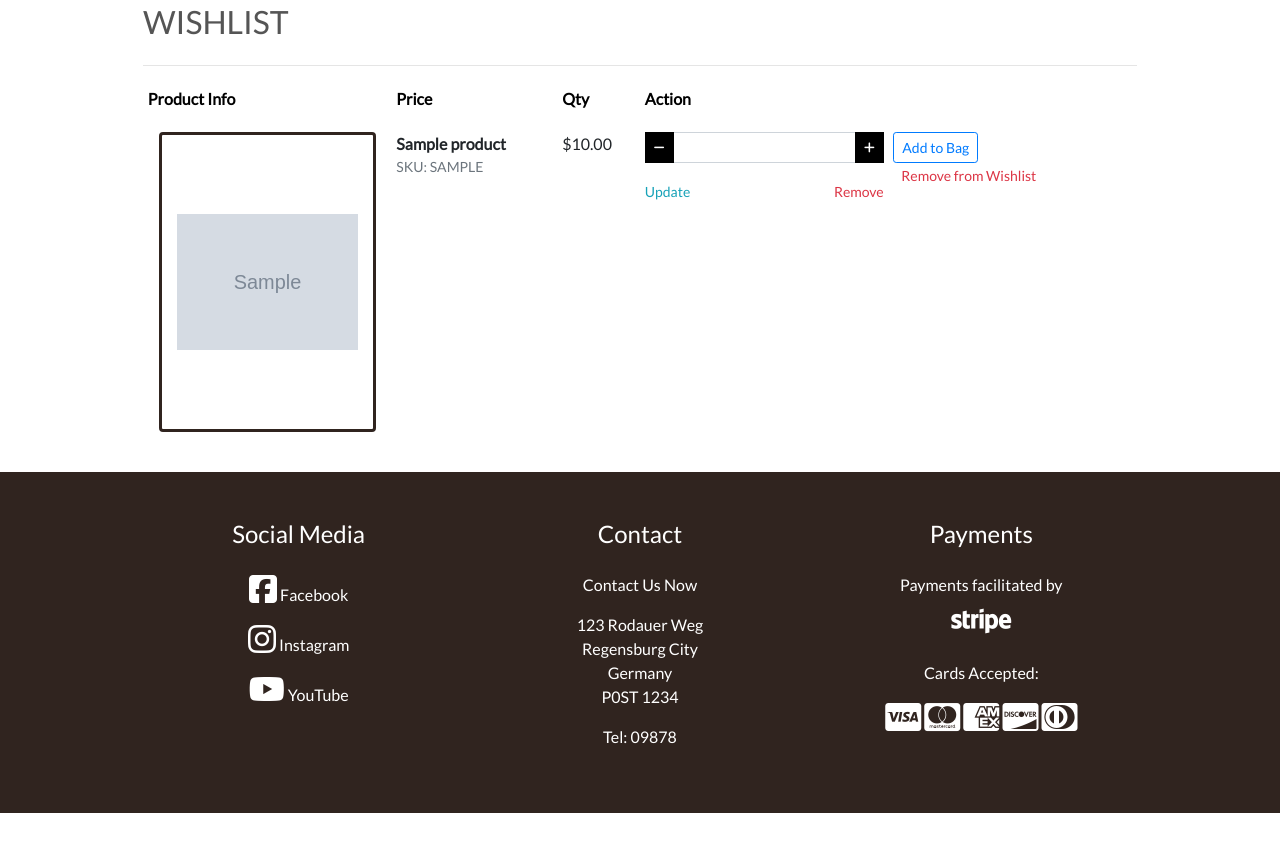
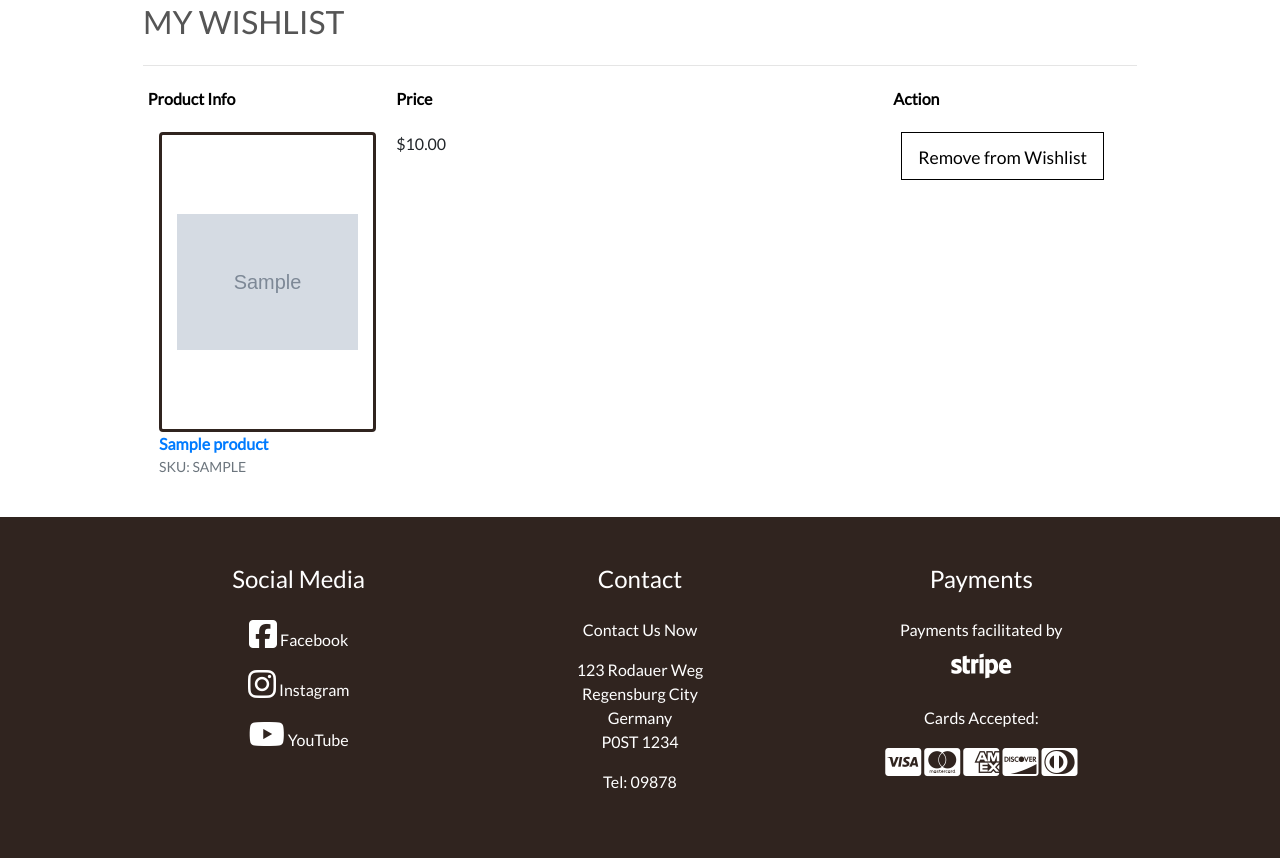
Before and after one commit to HinaKhan94/fetch, a Django app: page /profile/wishlist/ in a window 1280 px wide. Shown: the part 194-1052 px from the top of the page. Before the commit the page ends 1007 px from the top, so only its background shows below. Run offline with Django 3.2, Linux system fonts and the light colour scheme; a user stored in the database is signed in; tables that the repository leaves empty hold one stand-in row (values such as "Sample post"); grey boxes marked "Sample" are stand-in pictures; some libraries are stand-ins or nearby versions.

Commit message:
chore: add delete from wishlist funntionality and finished it

```diff
--- a/bag/templates/bag/bag.html
+++ b/bag/templates/bag/bag.html
@@ -28,6 +28,7 @@
                             <thead class="text-black">
                                 <tr>
                                     <th scope="col">Product Info</th>
+                                    <th scope="col"></th>
                                     <th scope="col">Price</th>
                                     <th scope="col">Qty</th>
                                     <th scope="col">Subtotal</th>
--- a/profiles/templates/profiles/profile.html
+++ b/profiles/templates/profiles/profile.html
@@ -29,7 +29,7 @@
                 <div>
                     <ul class="navbar-nav w-auto mx-auto">
                         <li class="nav-item">
-                            <a class="btn btn-outline-black rounded-0  logo-font font-weight-bold nav-link text-black" href="">
+                            <a class="btn btn-outline-black rounded-0  logo-font font-weight-bold nav-link text-black" href="{% url 'wishlist' %}">
                                 Wishlist <i class="fa-regular fa-heart"></i>
                             </a>
                         </li>
--- a/profiles/templates/profiles/wishlist.html
+++ b/profiles/templates/profiles/wishlist.html
@@ -15,7 +15,7 @@
         <div class="row">
             <div class="col">
                 <hr>
-                <h2 class="logo-font mb-4">Wishlist</h2>
+                <h2 class="logo-font mb-4">My Wishlist</h2>
                 <hr>
             </div>
         </div>
@@ -29,7 +29,6 @@
                                 <tr>
                                     <th scope="col">Product Info</th>
                                     <th scope="col">Price</th>
-                                    <th scope="col">Qty</th>
                                     <th scope="col">Action</th>
                                 </tr>
                             </thead>
@@ -37,11 +36,13 @@
                             {% for item in wishlist_items %}
                                 <tr>
                                     <td class="p-3 w-25">
-                                        {% if item.product.image %}
-                                            <img class="img-fluid rounded" src="{{ item.product.image.url }}" alt="{{ item.product.name }}">
-                                        {% else %}
-                                            <img class="img-fluid rounded" src="{{ MEDIA_URL }}noimage.png" alt="{{ item.product.name }}">
-                                        {% endif %}
+                                        <a href="{% url 'product_detail' item.product.id %}">
+                                            {% if item.product.image %}
+                                                <img class="img-fluid rounded" src="{{ item.product.image.url }}" alt="{{ item.product.name }}>
+                                            {% else %}
+                                                <img class="img-fluid rounded" src="{{ MEDIA_URL }}noimage.png" alt="{{ item.product.name }}">
+                                            {% endif %}
+                                        </a>
                                     </td>
                                     <td class="py-3">
                                         <p class="my-0"><strong>{{ item.product.name }}</strong></p>
@@ -51,44 +52,7 @@
                                         <p class="my-0">${{ item.product.price }}</p>
                                     </td>
                                     <td class="py-3 w-25">
-                                      <form class="form update-form" method="POST" action="">
-                                          {% csrf_token %}
-                                          <div class="form-group">
-                                              <div class="input-group">
-                                                  <div class="input-group-prepend">
-                                                      <button class="decrement-qty btn btn-sm btn-black rounded-0"
-                                                          data-item_id="{{ item.item_id }}" id="decrement-qty_{{ item.item_id }}">
-                                                          <span>
-                                                              <i class="fas fa-minus fa-sm"></i>
-                                                          </span>
-                                                      </button>
-                                                  </div>
-                                                  <input class="form-control form-control-sm qty_input" type="number"
-                                                      name="quantity" value="{{ item.quantity }}" min="1" max="99"
-                                                      data-item_id="{{ item.item_id }}"
-                                                      id="id_qty_{{ item.item_id }}">
-                                                  <div class="input-group-append">
-                                                      <button class="increment-qty btn btn-sm btn-black rounded-0"
-                                                          data-item_id="{{ item.item_id }}" id="increment-qty_{{ item.item_id }}">
-                                                          <span>
-                                                              <i class="fas fa-plus fa-sm"></i>
-                                                          </span>
-                                                      </button>
-                                                  </div>
-                                              </div>
-                                          </div>
-                                      </form>
-                                      <a class="update-link text-info"><small>Update</small></a>
-                                      <a class="remove-item text-danger float-right" id="remove_{{ item.item_id }}" data-size="{{ item.size }}"><small>Remove</small></a>
-                                  </td>
-                                    <td class="py-3 w-25">
-                                        <form method="post" action="{% url 'add_to_bag' item.product.id %}">
-                                            {% csrf_token %}
-                                            <button type="submit" class="btn btn-sm btn-outline-primary">
-                                                Add to Bag
-                                            </button>
-                                        </form>
-                                        <a href="" class="remove-item text-danger ml-2">
+                                        <a href="{% url 'remove_from_wishlist' item.id %}" class="remove-item text-danger ml-2 btn btn-outline-black rounded-0 btn-lg">
                                             <small>Remove from Wishlist</small>
                                         </a>
                                     </td>
@@ -109,31 +73,3 @@
         </div>
     </div>
 {% endblock %}
-
-{% block postloadjs %}
-{{ block.super }}
-{% include 'products/includes/quantity_input_script.html' %}
-
-
-<script type="text/javascript">
-    // Update quantity on click
-    $('.update-link').click(function(e) {
-        var form = $(this).prev('.update-form');
-        form.submit();
-    })
-
-    // Remove item and reload on click
-    $('.remove-item').click(function(e) {
-        var csrfToken = "{{ csrf_token }}";
-        var itemId = $(this).attr('id').split('remove_')[1];
-        var size = $(this).data('size');
-        var url = `/bag/remove/${itemId}/`;
-        var data = {'csrfmiddlewaretoken': csrfToken, 'size': size};
-
-        $.post(url, data)
-         .done(function() {
-             location.reload();
-         });
-    })
-</script>
-{% endblock %}
--- a/profiles/urls.py
+++ b/profiles/urls.py
@@ -7,4 +7,5 @@ urlpatterns = [
     path('my_reviews/', views.my_reviews, name='my_reviews'),
     path('wishlist/', views.wishlist_view, name='wishlist'),
     path('add-to-wishlist/<int:product_id>/', views.add_to_wishlist, name='add_to_wishlist'),
+    path('remove-from-wishlist/<int:wishlist_item_id>/', views.remove_from_wishlist, name='remove_from_wishlist'),
 ]
--- a/profiles/views.py
+++ b/profiles/views.py
@@ -72,6 +72,7 @@ def wishlist_view(request):
 
 @login_required
 def add_to_wishlist(request, product_id):
+    """view to add an item to wishlist """
     product = Product.objects.get(pk=product_id)
 
     # Check if the item is already in the wishlist
@@ -83,3 +84,15 @@ def add_to_wishlist(request, product_id):
         messages.success(request, f"{product.name} added to your wishlist.")
 
     return redirect('wishlist')
+
+
+@login_required
+def remove_from_wishlist(request, wishlist_item_id):
+    """ to remove an item from wishlist """
+    wishlist_item = get_object_or_404(Wishlist, pk=wishlist_item_id)
+
+    # Remove the item from the user's wishlist
+    wishlist_item.delete()
+
+    # Redirect to the wishlist or wherever you want
+    return redirect('wishlist')
```
